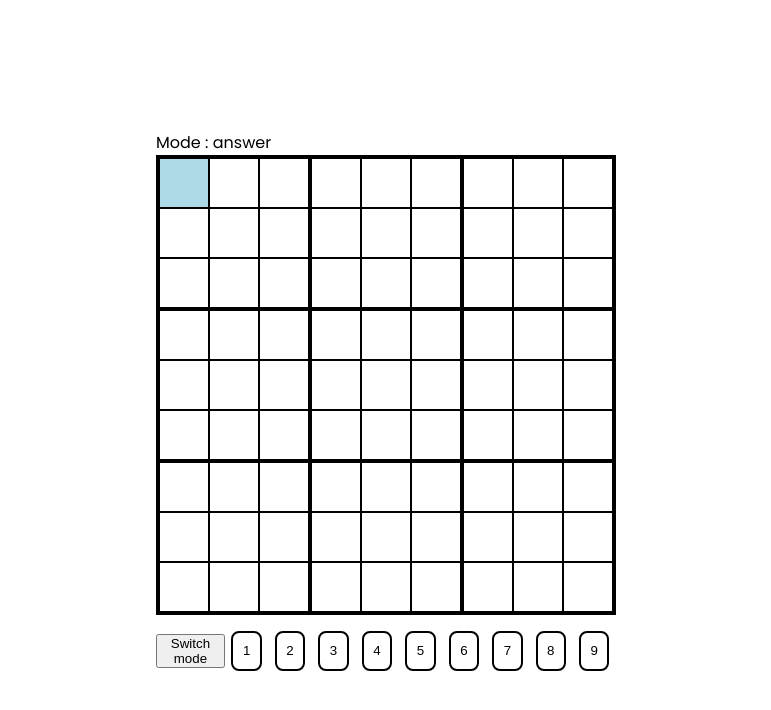
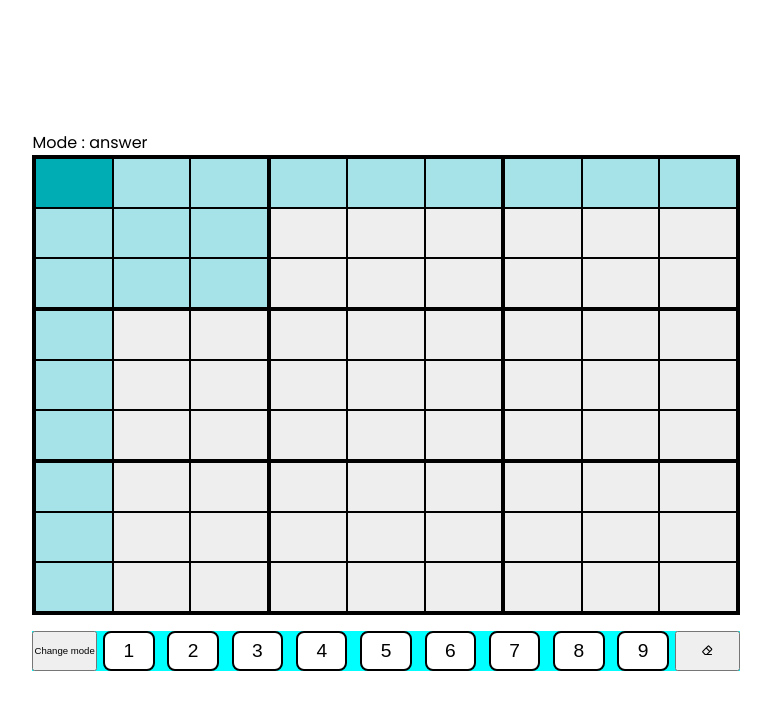
Before and after one commit to atidhirah/react-sudoku, a React (Create React App) app: page / in a window 1280 px wide. Shown: the top 710 px of the page, without its empty margins (254-1025 px from the left). Built offline with nearby package versions, Linux system fonts and the light colour scheme.

Commit message:
Add helper nodes

```diff
--- a/src/components/BoardElements/SudokuBoard.js
+++ b/src/components/BoardElements/SudokuBoard.js
@@ -7,6 +7,7 @@ class SudokuBoard extends Component {
     const sudoku = new Sudoku();
     const regionMap = sudoku.regionMap;
     const arrMap = this.props.sudokuState.map;
+    const arrHelper = this.props.sudokuState.helper;
     const selectedVal = this.props.sudokuState.selected;
 
     let regionList = Array(9)
@@ -22,6 +23,7 @@ class SudokuBoard extends Component {
               id={key}
               arrPos={arrPos}
               arrVal={arrVal}
+              arrHelper={arrHelper}
               selectedVal={selectedVal}
               handleSelect={this.props.handleSelect}
             />
--- a/src/components/BoardElements/SudokuNode.js
+++ b/src/components/BoardElements/SudokuNode.js
@@ -8,19 +8,26 @@ class SudokuNode extends React.Component {
 
   render() {
     const isSelected = this.props.isSelected;
+    const isHelper = this.props.isHelper;
     const val = this.props.val;
-    let elem;
-    if (Array.isArray(val)) {
-      elem = this.renderNotes(val);
-    } else {
-      elem = this.renderNumber(val);
-    }
+    let elem = Array.isArray(val)
+      ? this.renderNotes(val)
+      : this.renderNumber(val);
+
+    let style = {
+      backgroundColor: isSelected
+        ? "#00adb5"
+        : isHelper
+        ? "#a6e3e9"
+        : "#eeeeee",
+    };
 
     return (
       <div
+        id={`node-${this.props.pos}`}
         className="sudoku-node"
         onClick={() => this.handleClick()}
-        style={{ backgroundColor: isSelected ? "lightblue" : "white" }}
+        style={style}
       >
         {elem}
       </div>
@@ -50,6 +57,17 @@ class SudokuNode extends React.Component {
 
     return <ul className="node-notes">{notes}</ul>;
   }
+
+  shouldComponentUpdate(nextProps) {
+    if (
+      this.props.val !== nextProps.val ||
+      this.props.isSelected !== nextProps.isSelected ||
+      this.props.isHelper !== nextProps.isHelper
+    ) {
+      return true;
+    }
+    return false;
+  }
 }
 
 export default SudokuNode;
--- a/src/components/BoardElements/SudokuRegion.js
+++ b/src/components/BoardElements/SudokuRegion.js
@@ -5,18 +5,21 @@ class SudokuRegion extends React.Component {
   render() {
     const arrPos = this.props.arrPos;
     const arrVal = this.props.arrVal;
+    const arrHelper = this.props.arrHelper;
     const selectedVal = this.props.selectedVal;
 
     let nodeList = Array(9)
       .fill(0)
       .map((_, i) => {
         const isSelected = selectedVal === arrPos[i] ? true : false;
+        const isHelper = arrHelper.includes(arrPos[i]) ? true : false;
         return (
           <li key={arrPos[i]}>
             <SudokuNode
               pos={arrPos[i]}
               val={arrVal[i]}
               isSelected={isSelected}
+              isHelper={isHelper}
               handleSelect={this.props.handleSelect}
             />
           </li>
--- a/src/components/ConsoleElements/SudokuConsole.js
+++ b/src/components/ConsoleElements/SudokuConsole.js
@@ -1,4 +1,5 @@
 import React from "react";
+import { BiEraser } from "react-icons/bi";
 
 class SudokuConsole extends React.Component {
   render() {
@@ -15,8 +16,21 @@ class SudokuConsole extends React.Component {
 
     return (
       <div className="sudoku-console">
-        <button onClick={() => this.props.handleMode()}>Switch mode</button>
-        <ul className="console-numbers">{numberButtons}</ul>
+        <ul className="console-buttons">
+          <button
+            className="console-switch"
+            onClick={() => this.props.handleMode()}
+          >
+            Change mode
+          </button>
+          {numberButtons}
+          <button
+            className="console-eraser"
+            onClick={() => this.props.handleMap(".")}
+          >
+            <BiEraser />
+          </button>
+        </ul>
       </div>
     );
   }
--- a/src/controllers/Sudoku.js
+++ b/src/controllers/Sudoku.js
@@ -12,6 +12,83 @@ class Sudoku {
       region_9: [60, 61, 62, 69, 70, 71, 78, 79, 80],
     };
   }
+
+  getRowNodes(pos) {
+    const row = parseInt(pos / 9);
+    return Array(9)
+      .fill(0)
+      .map((_, i) => {
+        return row * 9 + i;
+      });
+  }
+
+  getColumnNodes(pos) {
+    const column = pos % 9;
+    return Array(9)
+      .fill(0)
+      .map((_, i) => {
+        return i * 9 + column;
+      });
+  }
+
+  getRegionNodes(pos) {
+    let region;
+    let map = this.regionMap;
+    for (let key in map) {
+      if (map[key].includes(pos)) {
+        region = map[key];
+      }
+    }
+    return region;
+  }
+
+  getHelperNodes(pos) {
+    const row = this.getRowNodes(pos);
+    const col = this.getColumnNodes(pos);
+    const reg = this.getRegionNodes(pos);
+    const helper = row.concat(col, reg);
+
+    return helper;
+  }
+
+  checkRowPlacement(map, pos, val) {
+    const rowPos = this.getRowNodes(pos);
+    const rowValues = rowPos.map((position) => {
+      return position === pos ? "X" : map[position];
+    });
+
+    return rowValues.includes(val) ? false : true;
+  }
+
+  checkColumnPlacement(map, pos, val) {
+    const columnPos = this.getColumnNodes(pos);
+    const columnValues = columnPos.map((position) => {
+      return position === pos ? "X" : map[position];
+    });
+
+    return columnValues.includes(val) ? false : true;
+  }
+
+  checkRegionPlacement(map, pos, val) {
+    let region = this.getRegionNodes(pos);
+    const regionValues = region.map((position) => {
+      return position === pos ? "X" : map[position];
+    });
+
+    return regionValues.includes(val) ? false : true;
+  }
+
+  checkPlacement(map, pos, val) {
+    if (
+      this.checkRowPlacement(map, pos, val) &&
+      this.checkColumnPlacement(map, pos, val) &&
+      this.checkRegionPlacement(map, pos, val)
+    ) {
+      return true;
+    } else {
+      return false;
+    }
+  }
 }
 
 export default Sudoku;
--- a/src/redux/reducers/SudokuReducers.js
+++ b/src/redux/reducers/SudokuReducers.js
@@ -1,9 +1,12 @@
 import { MODE, MAP, SELECTED_NODE } from "../actions/SudokuActions";
+import Sudoku from "../../controllers/Sudoku";
 
+const sudoku = new Sudoku();
 const defaultState = {
   mode: "answer", // "answer" or "notes"
   map: [],
-  selected: 0,
+  selected: undefined,
+  helper: [],
 };
 
 const addOrRemoveNote = (arrInput, val) => {
@@ -25,7 +28,7 @@ const timerReducer = (state = defaultState, action) => {
     case MAP:
       const pos = newState.selected;
       const val = action.val;
-      if (newState.mode === "answer") {
+      if (newState.mode === "answer" || val === ".") {
         newState.map[pos] = val;
       } else {
         let posValue = newState.map[pos];
@@ -38,10 +41,13 @@ const timerReducer = (state = defaultState, action) => {
       break;
     case SELECTED_NODE:
       newState.selected = action.pos;
+      newState.helper = sudoku.getHelperNodes(action.pos);
       break;
     default:
       let map = Array(81).fill(".");
       newState.map = map;
+      newState.selected = 0;
+      newState.helper = sudoku.getHelperNodes(0);
   }
 
   return newState;
--- a/src/styles/components/sudokuBoard.scss
+++ b/src/styles/components/sudokuBoard.scss
@@ -13,7 +13,7 @@
     border: 1px solid black;
 
     .sudoku-node {
-      width: 50px;
+      width: 100%;
       height: 50px;
       border: 1px solid black;
 
@@ -41,7 +41,7 @@
       }
 
       &:hover {
-        background-color: lightblue !important;
+        background-color: #00adb5 !important;
       }
     }
   }
--- a/src/styles/components/sudokuConsole.scss
+++ b/src/styles/components/sudokuConsole.scss
@@ -1,25 +1,33 @@
 .sudoku-console,
-.console-number {
+.console-number,
+.console-eraser {
   display: flex;
   justify-content: center;
   align-items: center;
 }
 
 .sudoku-console {
+  background-color: aqua;
+  width: 100%;
   margin-top: 1rem;
-  .console-numbers {
+
+  .console-buttons {
     width: 100%;
+    display: grid;
+    grid-template-columns: repeat(11, 1fr);
 
-    display: grid;
-    grid-template-columns: repeat(9, 1fr);
+    .console-switch {
+      font-size: 0.6rem;
+    }
 
     .console-number {
       height: 40px;
 
       button {
         background-color: white;
-        width: 70%;
+        width: 80%;
         height: 100%;
+        font-size: 1.2rem;
         border: 2px solid black;
         border-radius: 8px;
         cursor: pointer;
```
